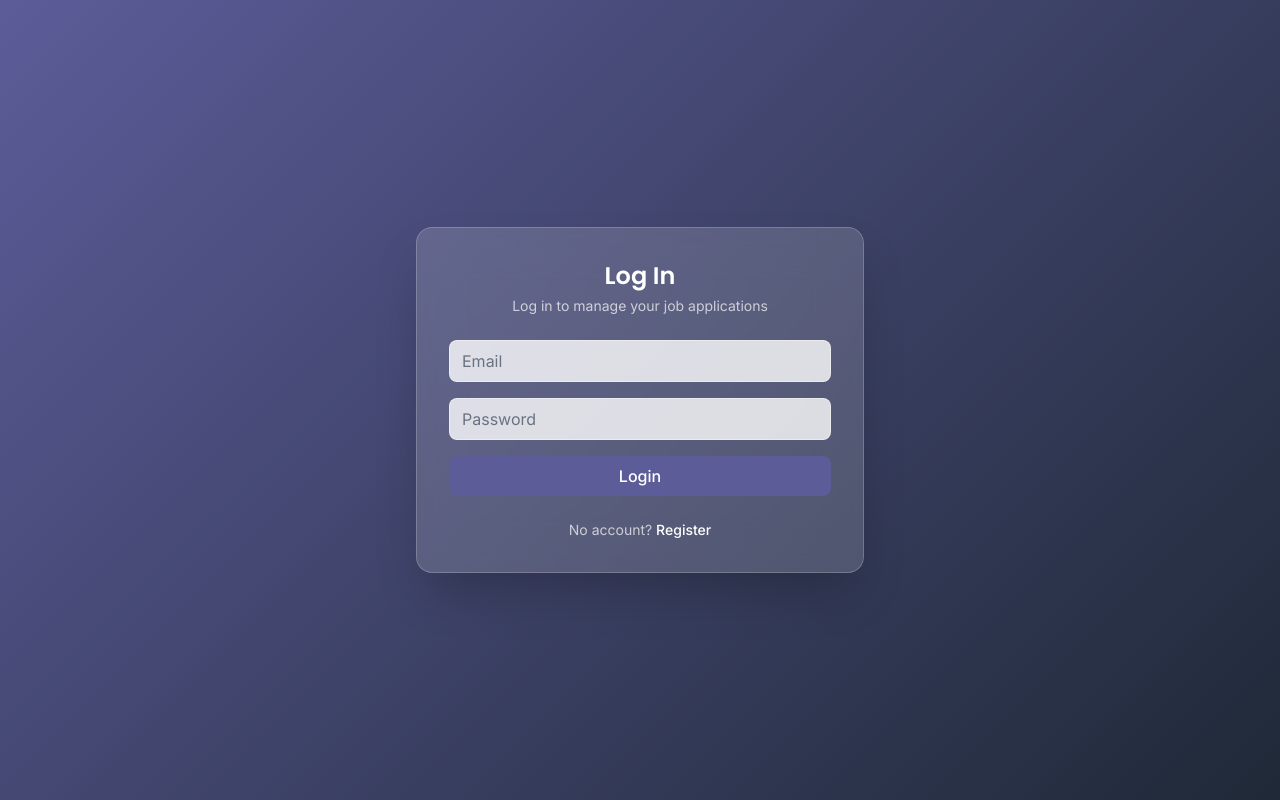
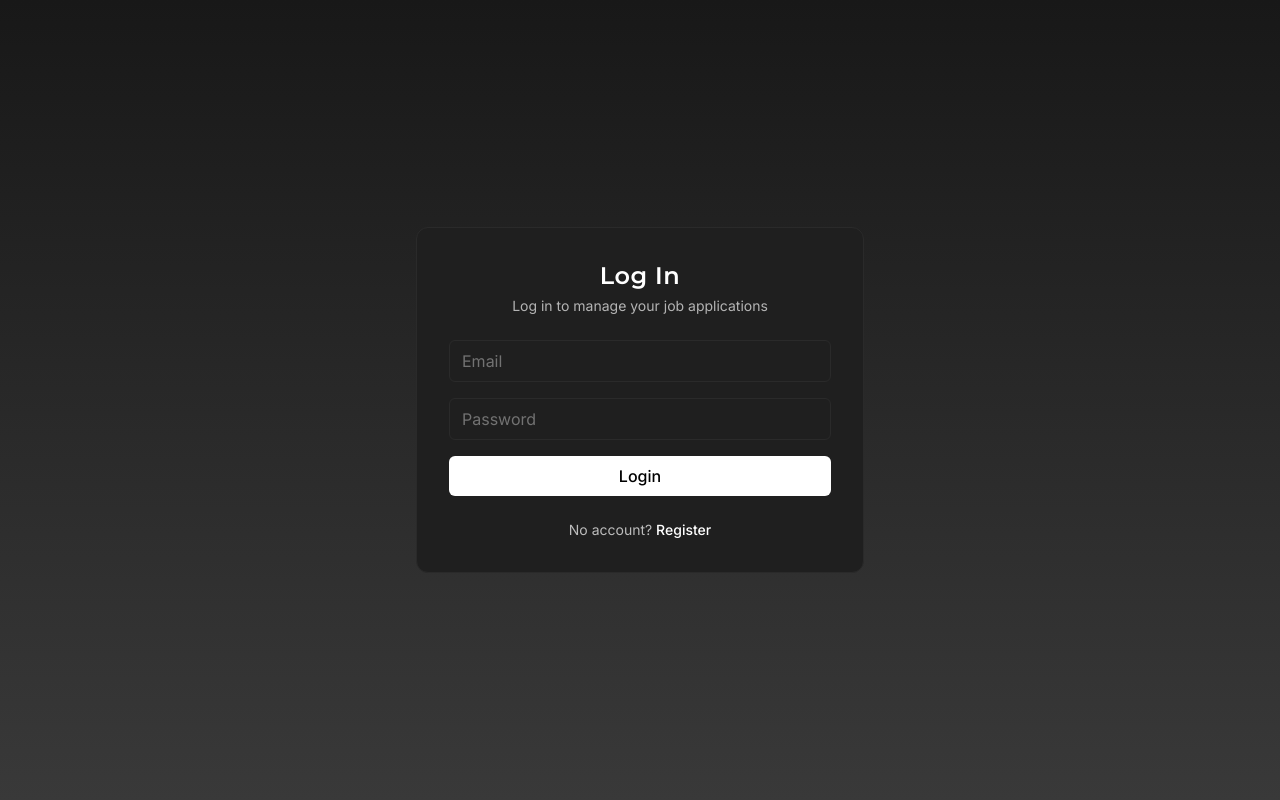
Before and after one commit to LuisHuerta4/Job-Tracker, a React (Vite) app in the folder client/: page /login in a window 1280 px wide. Built offline with nearby package versions, Linux system fonts and the light colour scheme.

Commit message:
Style change

```diff
--- a/client/src/index.css
+++ b/client/src/index.css
@@ -1,30 +1,33 @@
-@import url("https://fonts.googleapis.com/css2?family=Inter:wght@200..900&family=Poppins:wght@300..800&display=swap");
+@import url("https://fonts.googleapis.com/css2?family=Montserrat:wght@300..800&family=Inter:wght@200..900&display=swap");
 
 @import "tailwindcss";
 
 @theme {
     /* Fonts */
+    --font-heading: "Montserrat", sans-serif;
     --font-sans: "Inter", sans-serif;
-    --font-heading: "Poppins", sans-serif;
 
-    /* Neutral UI */
-    --color-bg-main: #f7f7f7;
-    --color-bg-card: #ffffff;
-    --color-border: #e5e7eb;
-    --color-text-primary: #111827;
-    --color-text-secondary: #6b7280;
-    --color-text-muted: #9ca3af;
+    /* Core Backgrounds */
+    --color-bg-main: #181818;
+    --color-bg-secondary: #393939;
+    --color-bg-card: #1f1f1f;
 
-    /* Brand Purple */
-    --color-primary: #5c5c99;
-    --color-primary-soft: #a3a3cc;
-    --color-primary-light: #e6e6f5;
+    /* Borders & Dividers */
+    --color-border: #2a2a2a;
 
-    /* Status Colors */
-    --color-applied: #2563eb;
-    --color-interviewing: #d97706;
-    --color-offer: #16a34a;
-    --color-rejected: #dc2626;
+    /* Text Colors */
+    --color-text-primary: #ffffff;
+    --color-text-secondary: #b4b4b4;
+    --color-text-muted: #727272;
+
+    /* Accent (minimal monochrome accent) */
+    --color-accent: #ffffff;
+
+    /* Status Colors*/
+    --color-applied: #b4b4b4;
+    --color-interviewing: #ffffff;
+    --color-offer: #d1d1d1;
+    --color-rejected: #727272;
 }
 
 html,
@@ -37,11 +40,13 @@ body {
 }
 
 @utility card {
-    @apply bg-[var(--color-bg-card)] border border-[var(--color-border)] rounded-xl shadow-sm p-4;
+    @apply bg-[var(--color-bg-card)] border border-[var(--color-border)] rounded-xl p-5 transition;
 }
 
 @utility heading {
     font-family: var(--font-heading);
+    letter-spacing: 0.04em;
+    text-transform: uppercase;
 }
 
 @utility subtle-text {
@@ -49,36 +54,30 @@ body {
 }
 
 @utility auth-card {
-    @apply glass-card p-8 w-full max-w-md relative overflow-hidden;
+    @apply bg-[var(--color-bg-card)] border border-[var(--color-border)] p-8 w-full max-w-md rounded-xl;
 }
 
 @utility auth-input {
-    @apply w-full px-3 py-2 rounded-lg outline-none transition;
-    @apply bg-white/80 text-gray-900 placeholder:text-gray-500;
-    @apply border border-white/40 focus:ring-2 focus:ring-[var(--color-primary-soft)];
+    @apply w-full px-3 py-2 rounded-md outline-none transition;
+    @apply bg-transparent text-white placeholder:text-[var(--color-text-muted)];
+    @apply border border-[var(--color-border)] focus:border-white;
 }
 
 @utility auth-button {
-    @apply w-full bg-[var(--color-primary)] text-white py-2 rounded-lg font-medium hover:opacity-90 hover:cursor-pointer transition;
+    @apply w-full bg-white text-black py-2 rounded-md font-medium transition;
+    @apply hover:bg-[var(--color-text-secondary)];
 }
 
 @utility auth-title {
-    @apply text-2xl font-semibold text-white;
+    @apply text-2xl font-semibold tracking-wide;
     font-family: var(--font-heading);
 }
 
 @utility auth-subtitle {
-    @apply text-sm text-white/70;
-}
-
-
-@utility glass-card {
-    @apply bg-white/15 backdrop-blur-xl border border-white/20 shadow-2xl rounded-2xl;
+    @apply text-sm text-[var(--color-text-secondary)];
 }
 
 @utility auth-bg {
-    @apply min-h-screen flex items-center justify-center relative overflow-hidden;
-    background: linear-gradient(135deg,
-            var(--color-primary),
-            #1f2937);
+    @apply min-h-screen flex items-center justify-center;
+    background: linear-gradient(180deg, #181818, #393939);
 }
```
